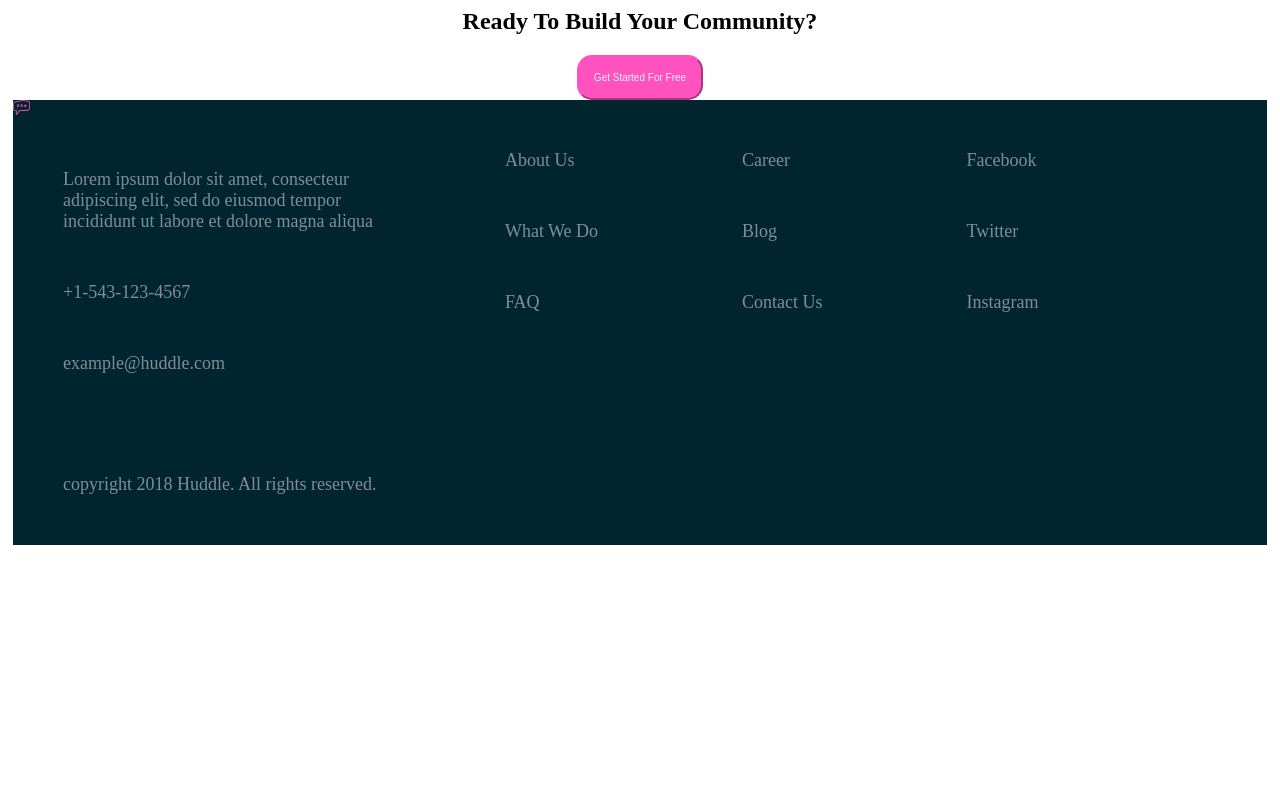
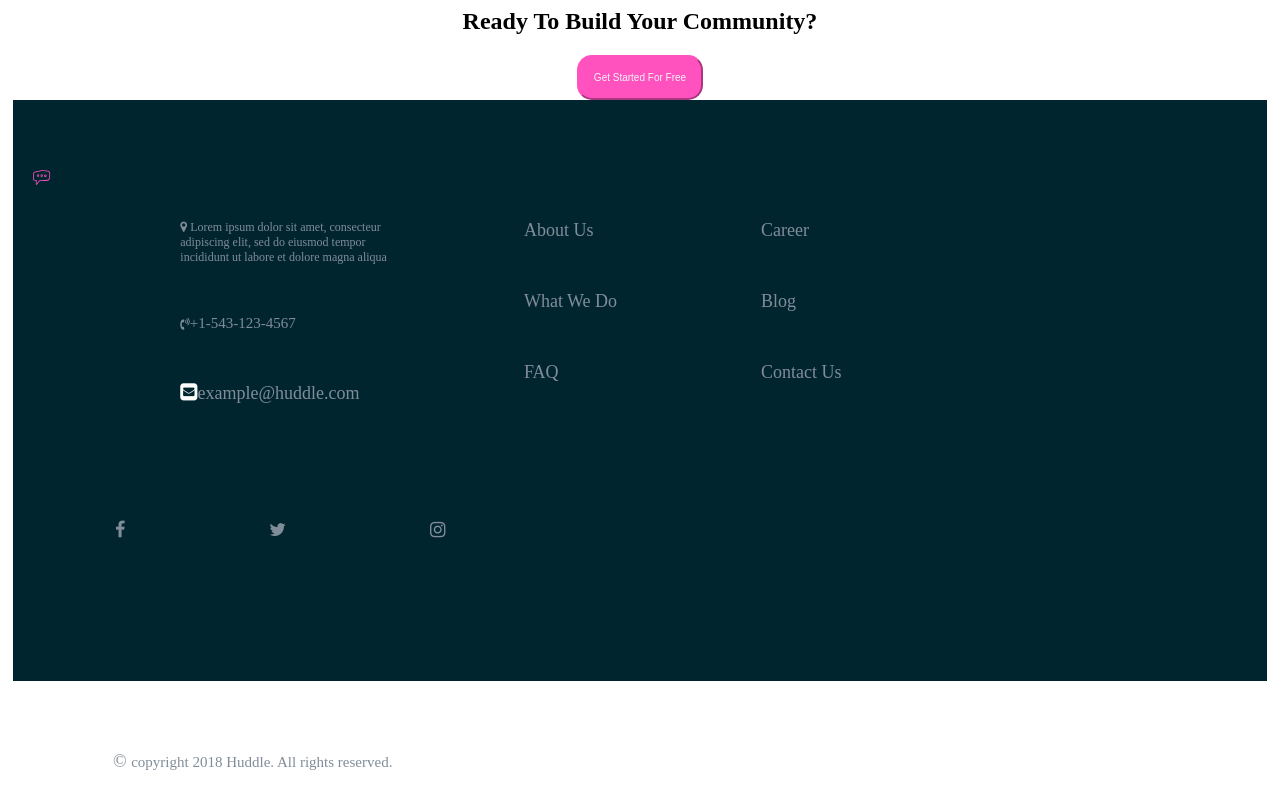
Before and after one commit to MUFTIATBAKARE/Responsive-Landing-Page, a plain HTML site: page index.html in a window 1280 px wide. Shown: the part 1344-2153 px from the top of the page. Before the commit the page ends 1902 px from the top, so only its background shows below. Drawn offline with Linux system fonts and the light colour scheme.

Commit message:
Update index.html

```diff
--- a/index.html
+++ b/index.html
@@ -4,6 +4,7 @@
     <meta charset="UTF-8" />
     <meta http-equiv="X-UA-Compatible" content="IE=edge" />
     <meta name="viewport" content="width=device-width, initial-scale=1.0" />
+    <link rel="stylesheet" href="https://cdnjs.cloudflare.com/ajax/libs/font-awesome/4.7.0/css/font-awesome.min.css">
     <link rel="stylesheet" href="style.css" />
     <title>Document</title>
   </head>
@@ -68,22 +69,26 @@
     </div>
 
     <footer>
-      <div class="center">
+
+      <div class="center" background-image="icon-location.svg">
         <h2>Ready To Build Your Community?</h2>
         <button>Get Started For Free</button>
       </div>
-      <div class="row">
-        <section>
-          <img src="logo.svg" height="15px" color="hsl(208, 11%, 55%)" />
-          <p>
-            Lorem ipsum dolor sit amet, consecteur<br />
+
+      <div class="row" style="padding: 70px 20px" >
+        <img src="logo.svg" height="15px" margin="10px" filter="grayscale(100%)" />
+
+        <section style="padding: 0px 5px">
+          <p style="font-size:12px">
+            <i class="fa fa-map-marker" style="font-size:12px"></i> Lorem ipsum dolor sit amet, consecteur<br />
             adipiscing elit, sed do eiusmod tempor <br />
             incididunt ut labore et dolore magna aliqua
           </p>
-          <p>+1-543-123-4567</p>
-          <p>example@huddle.com</p>
+          <p style="font-size:15px"><i class="fa fa-volume-control-phone" style="font-size:12px"></i>+1-543-123-4567</p>
+          <p><i class="fa fa-envelope-square" style="font-size:20px;color:white"></i>example@huddle.com</p>
         </section>
-        <section>
+
+        <section style="padding: 0px 0px">
           <p>
             <a href="about us">About Us</a>
           </p>
@@ -94,7 +99,7 @@
             <a href="faq">FAQ</a>
           </p>
         </section>
-        <section>
+        <section style="padding: 0px 0px">
           <p>
             <a href="career">Career</a>
           </p>
@@ -105,21 +110,22 @@
             <a href="contact us">Contact Us</a>
           </p>
         </section>
-        <section>
+        <section style="padding: 0px 0px; display:flex;">
           <p>
-            <a href="fblogo">Facebook</a>
+            <a href="#" class="fa fa-facebook"></a>
           </p>
           <p>
-            <a href="twitterlogo">Twitter</a>
+            <a href="#" class="fa fa-twitter"></a>
           </p>
           <p>
-            <a href="instagramlogo">Instagram</a>
+            <a href="#" class="fa fa-instagram"></a>
           </p>
         </section>
-        <p style="text-align: left">
-          copyright 2018 Huddle. All rights reserved.
+      </div>
+        <p class="foot" style="padding: 20px 50px">
+         &#169 <small>copyright 2018 Huddle. All rights reserved.</small>
         </p>
-      </div>
+
     </footer>
   </body>
 </html>
```
